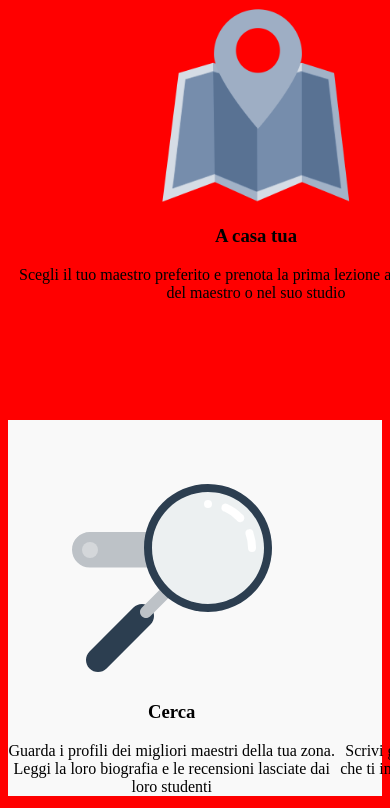
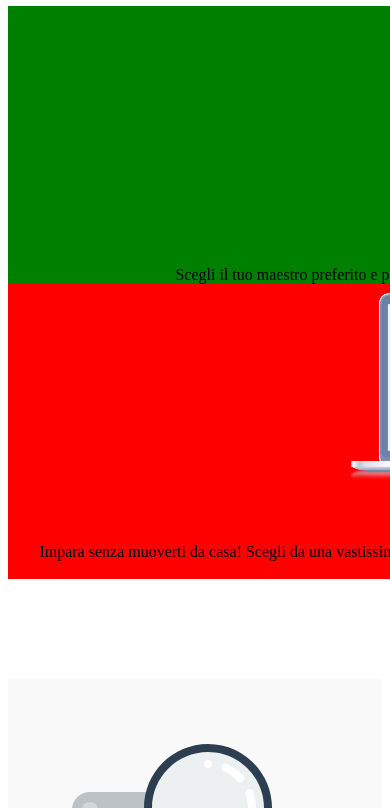
Before and after one commit to Stefanopa87/html-css-resp-wannabe, a plain HTML site: page index.html in a window 390 px wide. Shown: the part 152-960 px from the top of the page. Drawn offline with Linux system fonts and the light colour scheme.

Commit message:
100% width

```diff
--- a/css/master.css
+++ b/css/master.css
@@ -1,6 +1,20 @@
-/* regole media queries */
+/* regole query */
+
 @media screen and (max-width: 430px) {
-  body{
+
+
+  #lezioni .row>.left {
+    width: 100%;
+    float: none;
+    /* debug */
+    background-color: green;
+  }
+  #lezioni .row>.right {
+    width: 100%;
+    float: none;
+    /* debug */
     background-color: red;
   }
+
+
 }
```
